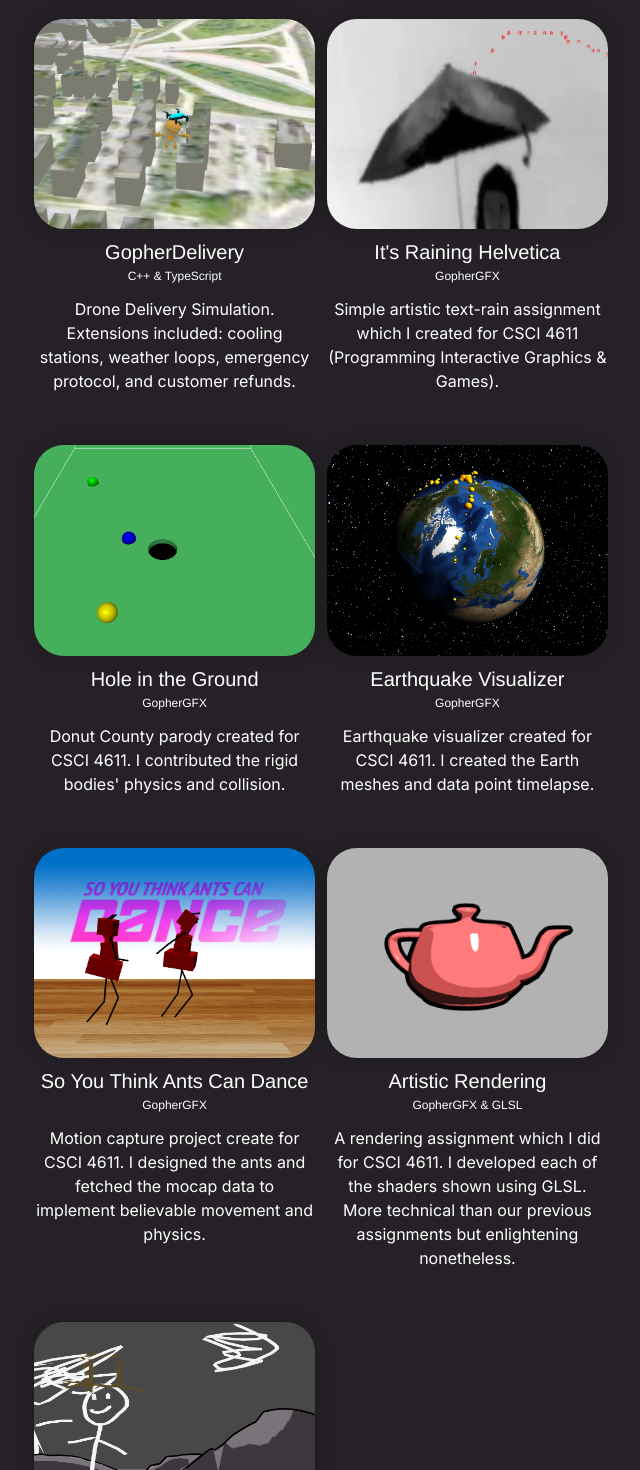
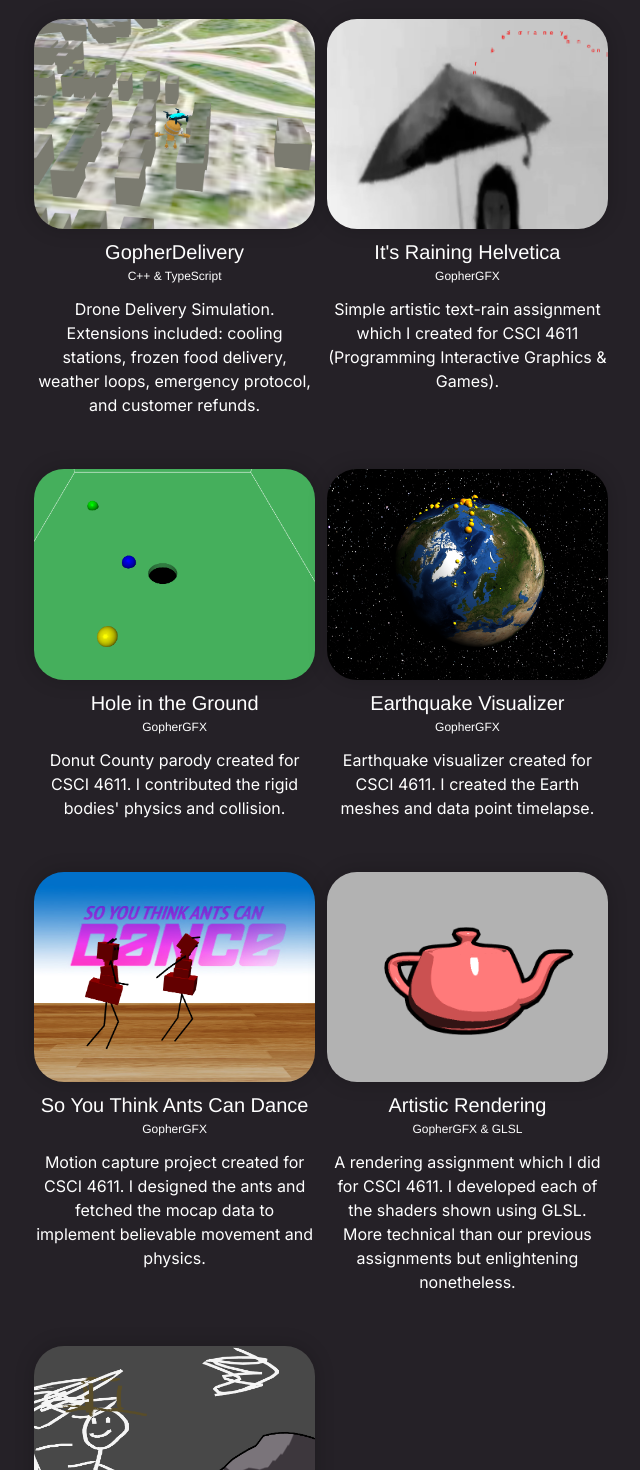
Before and after one commit to CorinaNC/corinanc.site, a Next.js app: page /projects in a window 1280 px wide. Shown: the part 1309-2779 px from the top of the page, without its empty margins (319-959 px from the left). Built offline with nearby package versions, Linux system fonts and the light colour scheme.

Commit message:
Update page.tsx

```diff
--- a/src/app/projects/page.tsx
+++ b/src/app/projects/page.tsx
@@ -86,7 +86,7 @@ export default function Projects() {
                         C++ & TypeScript
                     </WorkGridItem>
                     <Text fontFamily="Inter" textAlign="center">
-                       Drone Delivery Simulation.  Extensions included: cooling stations, weather loops, emergency protocol, and customer refunds.
+                       Drone Delivery Simulation.  Extensions included: cooling stations, frozen food delivery, weather loops, emergency protocol, and customer refunds.
                     </Text>
                 </Section>
                 <Section delay={0.05}>
@@ -130,7 +130,7 @@ export default function Projects() {
                         GopherGFX
                     </WorkGridItem>
                     <Text fontFamily="Inter" textAlign="center">
-                        Motion capture project create for CSCI 4611. I designed the ants and fetched the mocap data to implement believable movement and physics.
+                        Motion capture project created for CSCI 4611. I designed the ants and fetched the mocap data to implement believable movement and physics.
                     </Text>
                 </Section>
                 <Section delay={0.1}>
```
